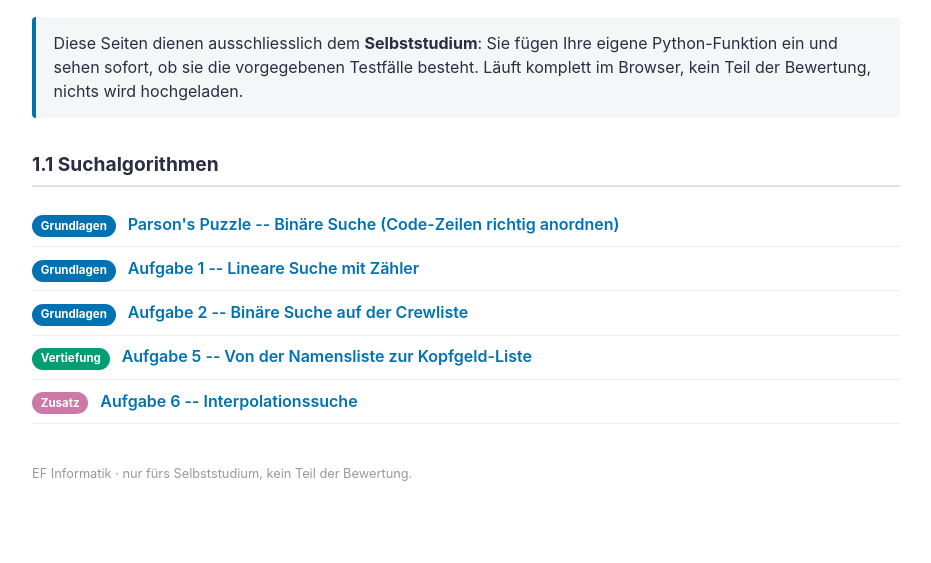
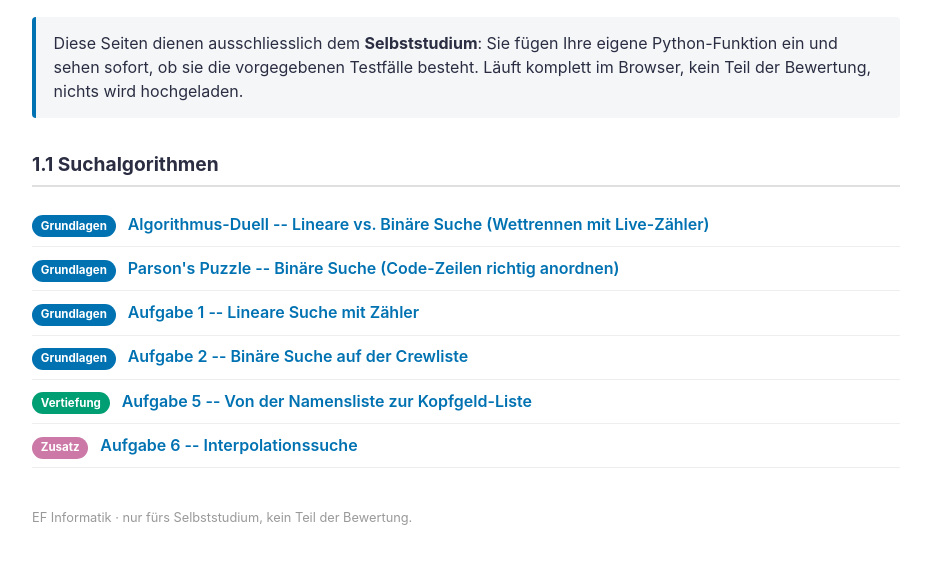
Before and after one commit to raphael1729/ef-informatik-code-testing, a plain HTML site: page index.html in a window 1280 px wide. Shown: the part 111-674 px from the top of the page, without its empty margins (174-1105 px from the left). Drawn offline with Linux system fonts and the light colour scheme.

Commit message:
Duell-Tool in Übersichtsseite verlinken

```diff
--- a/index.html
+++ b/index.html
@@ -20,6 +20,10 @@ Läuft komplett im Browser, kein Teil der Bewertung, nichts wird hochgeladen.
 <div class="kapitel-block">
 <h2>1.1 Suchalgorithmen</h2>
 <ul class="aufgaben-liste">
+<li>
+<span class="tag tag-grundlagen">Grundlagen</span>
+<a href="Algorithmik/1_1_Suchalgorithmen/1_1_suchalgorithmen_duell_linear_vs_binaer.html">Algorithmus-Duell -- Lineare vs. Binäre Suche (Wettrennen mit Live-Zähler)</a>
+</li>
 <li>
 <span class="tag tag-grundlagen">Grundlagen</span>
 <a href="Algorithmik/1_1_Suchalgorithmen/1_1_suchalgorithmen_parsons_binaeresuche.html">Parson's Puzzle -- Binäre Suche (Code-Zeilen richtig anordnen)</a>
```
